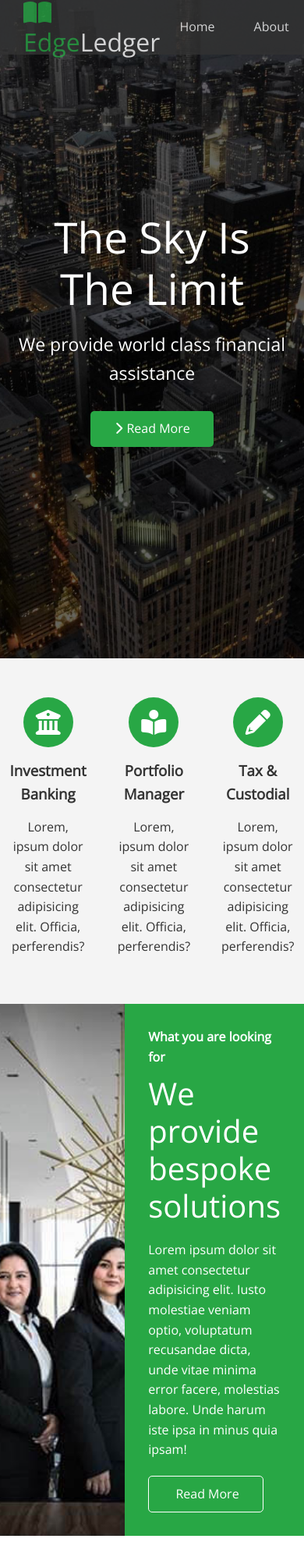
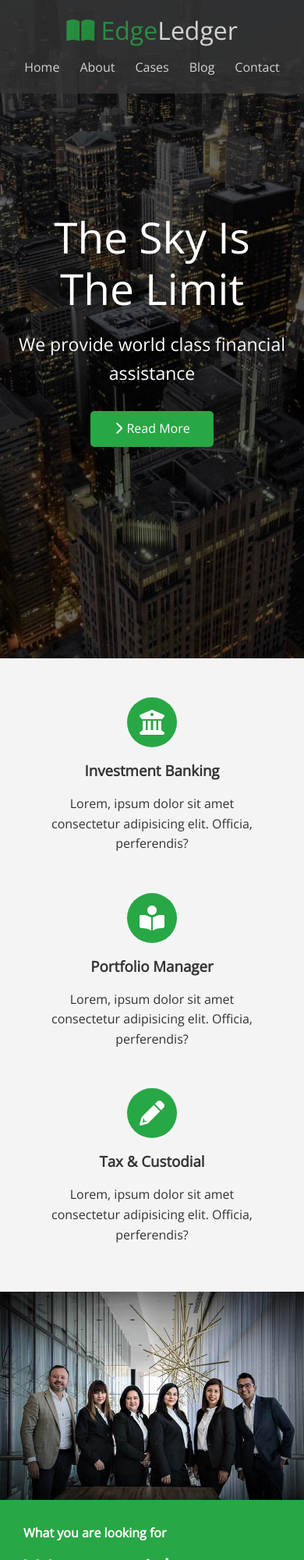
Before and after one commit to j-pcgoncalves/edge_ledger, a plain HTML site: page index.html in a window 390 px wide. Shown: the top 2000 px of the page at 78% size. Drawn offline with nearby package versions, Linux system fonts and the light colour scheme.

Commit message:
make website fully responsive

```diff
--- a/css/style.css
+++ b/css/style.css
@@ -128,10 +128,6 @@ img {
     margin-bottom: 15px;
 }
 
-.cases img {
-    max-height: 46%;
-}
-
 .cases img:hover {
     opacity: 0.7;
 }
@@ -197,3 +193,31 @@ img {
 .footer .social > * {
     margin-right: 30px;
 }
+
+/* Mobile */
+@media(max-width: 768px) {
+    .navbar {
+        flex-direction: column;
+        height: 120px;
+        padding: 20px;
+    }
+
+    .navbar a {
+        padding: 10px 10px;
+        margin: 0 3px;
+    }
+
+    .flex-items {
+        flex-direction: column;
+    }
+
+    .flex-columns .column,
+    .flex-grid .column {
+        flex: 100%;
+        max-width: 100%;
+    }
+
+    .team img {
+        width: 70%;
+    }
+}
```
